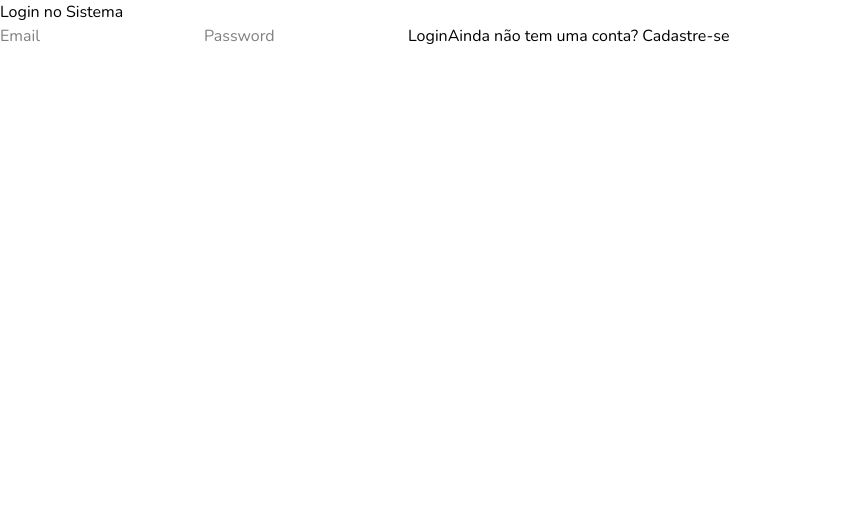
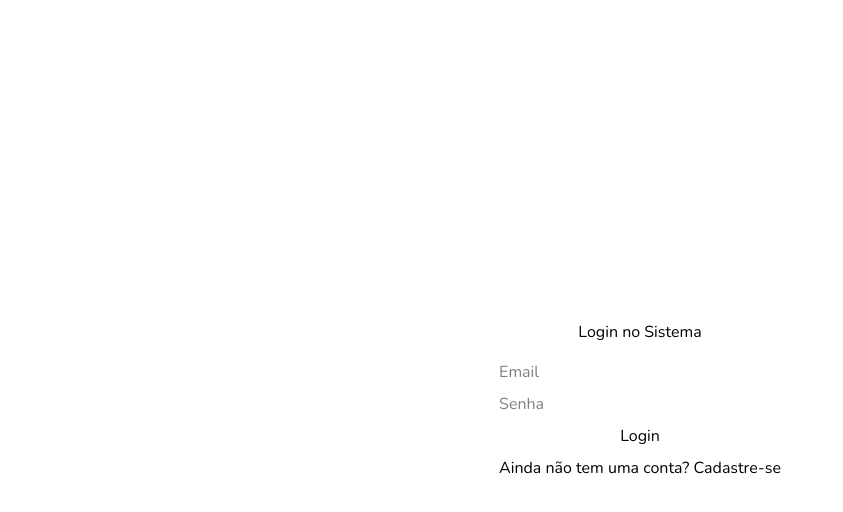
Before and after one commit to socha2004/insume-frontend, a React (Vite) app: page /login in a window 1280 px wide. Shown: the top 512 px of the page, without its empty margins (0-843 px from the left). Built offline with nearby package versions, Linux system fonts and the light colour scheme.

Commit message:
feat: Add RegisterPage component and update routing for login and registration

```diff
--- a/src/components/index.tsx
+++ b/src/components/index.tsx
@@ -1,9 +1,11 @@
 import { Home } from './organisms/home/Home'
 import { Navbar } from './molecules/Navbar/Navbar'
 import { LoginPage } from './pages/LoginPage'
+import { RegisterPage } from './pages/RegisterPage'
 
 export {
     Home,
     Navbar,
-    LoginPage
+    LoginPage,
+    RegisterPage
  }
--- a/src/components/pages/LoginPage.tsx
+++ b/src/components/pages/LoginPage.tsx
@@ -1,16 +1,48 @@
 import React from "react";
+import { Link } from "react-router-dom";
+import { useState } from "react";
+import { useNavigate, useLocation } from "react-router-dom";
+import { useAuth } from '../../context/AuthContext';
 
 export const LoginPage = () => {
+    const { login } = useAuth();
+    const navigate = useNavigate();
+    const location = useLocation();
+    const [email, setEmail] = useState("");
+    const [password, setPassword] = useState("");
+    const [error, setError] = useState("");
+
+    const from = (location.state as any)?.from?.pathname || "/";
+
+    async function handleSubmit(e: React.FormEvent) {
+        e.preventDefault();
+        try {
+            await login(email, password);
+            navigate(from, { replace: true });
+        } catch (err) {
+            setError("Email ou senha inválidos");
+        }
+    }
     return (
-        <div>
-            <h1>Login no Sistema</h1>
-
-            <div>
-                <form>
-                    <input type="email" placeholder="Email" />
-                    <input type="password" placeholder="Password" />
+        <div className="h-screen flex items-center justify-center">
+            <div className="flex items-center flex-col gap-4">
+                <h1>Login no Sistema</h1>
+                <form className="flex flex-col gap-2" onSubmit={handleSubmit}>
+                    <input
+                        type="email"
+                        placeholder="Email"
+                        value={email}
+                        onChange={(e) => setEmail(e.target.value)}
+                    />
+                    <input
+                        type="password"
+                        placeholder="Senha"
+                        value={password}
+                        onChange={(e) => setPassword(e.target.value)}
+                    />
+                    {error && <p>{error}</p>}
                     <button type="submit">Login</button>
-                    <a href="/register">Ainda não tem uma conta? Cadastre-se</a>
+                    <Link to="/register">Ainda não tem uma conta? Cadastre-se</Link>
                 </form>
             </div>
 
--- /dev/null
+++ b/src/components/pages/RegisterPage.tsx
@@ -0,0 +1,19 @@
+import React from 'react';
+import { Link } from 'react-router-dom';
+
+export const RegisterPage = () => {
+    return (
+        <div className="h-screen flex items-center justify-center">
+            <div className="flex items-center flex-col gap-4">
+                <h1>Cadastro no Sistema</h1>
+                <form className="flex flex-col gap-2">
+                    <input type="text" placeholder="Nome" />
+                    <input type="email" placeholder="Email" />
+                    <input type="password" placeholder="Senha" />
+                    <button type="submit">Cadastrar</button>
+                    <Link to="/login">Já tem uma conta? Faça login</Link>
+                </form>
+            </div>
+        </div>
+    )
+}
--- a/src/context/AuthContext.tsx
+++ b/src/context/AuthContext.tsx
@@ -37,11 +37,11 @@ export function AuthProvider({ children }: { children: ReactNode }) {
     loadStoredAuth();
   }, []);
 
-  async function login(email: string, password: string) {
-    const response = await fetch(import.meta.env.VITE_BACKEND_URL + "/api/Auth/login", {
+  async function login(email: string, senha: string) {
+    const response = await fetch(import.meta.env.VITE_AUTH_ENDPOINT + "/login", {
       method: "POST",
       headers: { "Content-Type": "application/json" },
-      body: JSON.stringify({ email, password }),
+      body: JSON.stringify({ email, senha }),
     });
 
     if (!response.ok) {
@@ -52,7 +52,6 @@ export function AuthProvider({ children }: { children: ReactNode }) {
     // data = { id, nome, email, token }
 
     const { token, ...loggedUser } = data;
-    // token = "eyJhbGci..."
     // loggedUser = { id: 1, nome: "Eugenio Socha", email: "eugenio@email.com" }
 
     localStorage.setItem("@Insume:token", token);
@@ -62,7 +61,7 @@ export function AuthProvider({ children }: { children: ReactNode }) {
   }
 
   async function register(nome: string, email: string, password: string) {
-    const response = await fetch(import.meta.env.VITE_BACKEND_URL + "/api/Auth/register", {
+    const response = await fetch(import.meta.env.VITE_AUTH_ENDPOINT + "/register", {
       method: "POST",
       headers: { "Content-Type": "application/json" },
       body: JSON.stringify({ nome, email, password }),
--- a/src/routes/routesApp.tsx
+++ b/src/routes/routesApp.tsx
@@ -4,11 +4,14 @@ import { PrivateRoute } from "./PrivateRoute";
 
 import { Home } from "../components"
 import { LoginPage } from "../components"
+import { RegisterPage } from "../components/pages/RegisterPage";
 
 export const routesApp = () => {
     return (
         <Routes>
             <Route path="/login" element={<LoginPage />} />
+            <Route path="/register" element={<RegisterPage />} />
+
             <Route element={<PrivateRoute />}>
                 <Route path="/" element={<Home />} />
                 <Route path="*" element={<Navigate to="/" />} />
```
